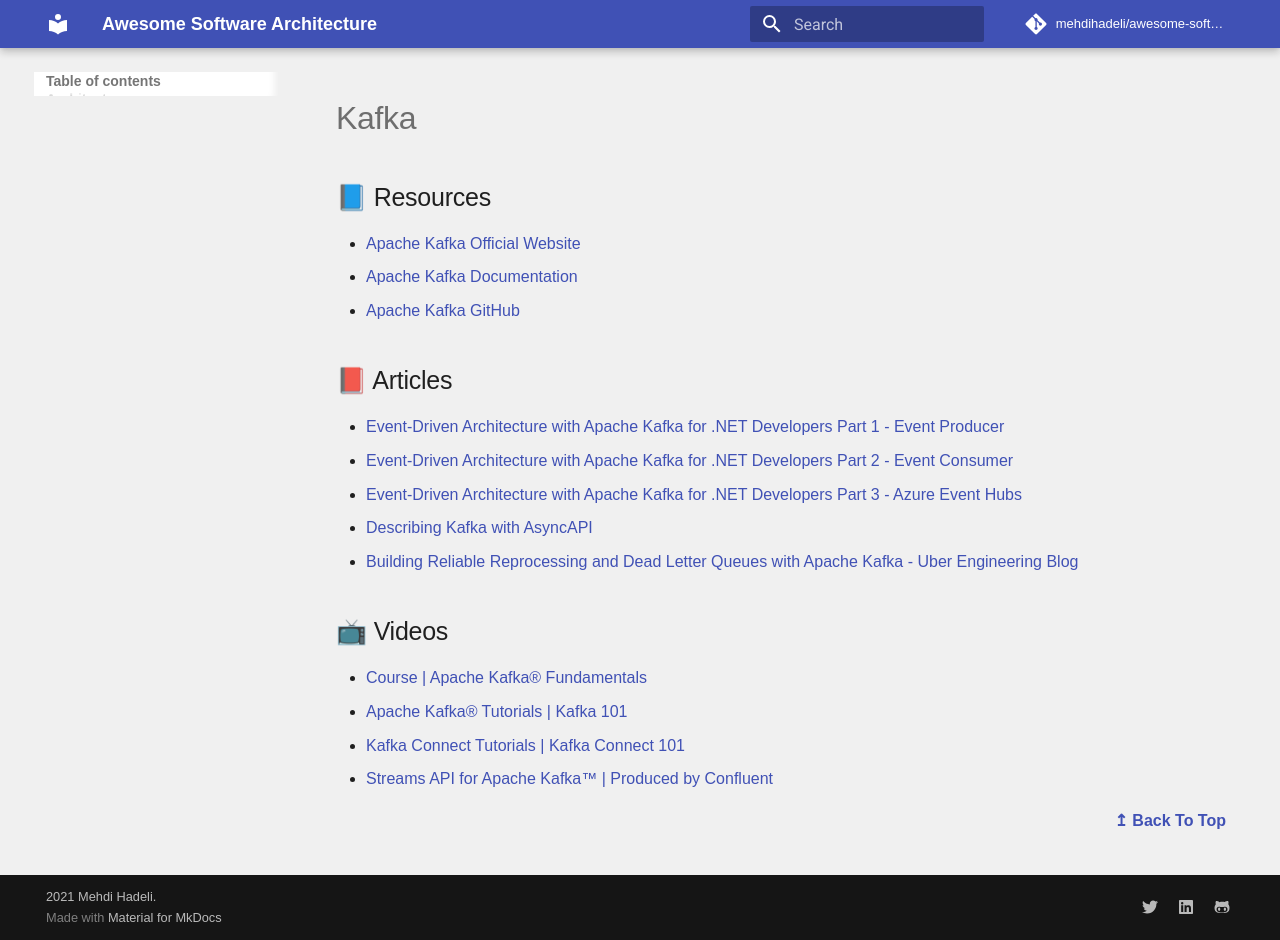
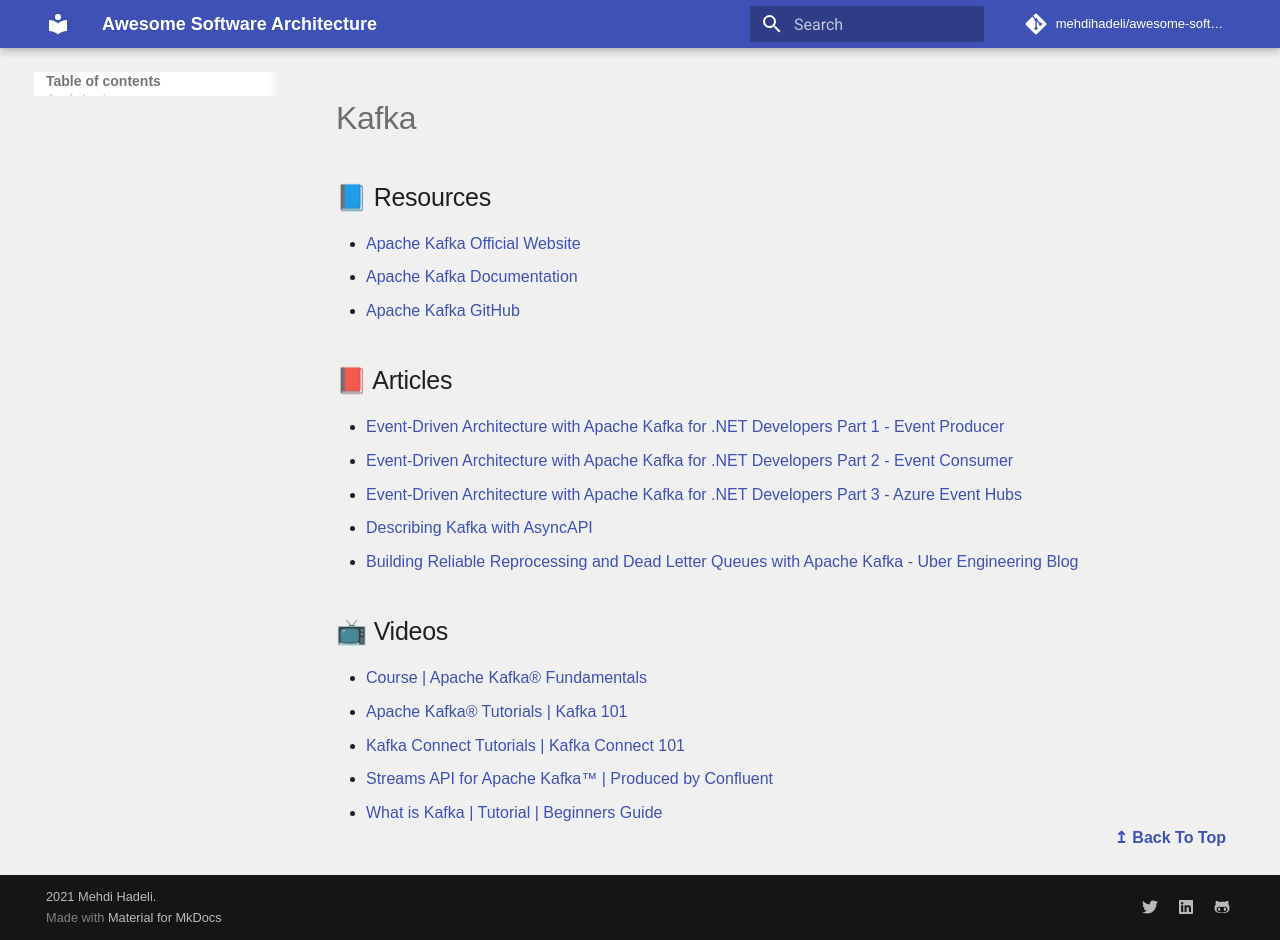
Before and after one commit to mehdihadeli/awesome-software-architecture, an MkDocs documentation site: the page built from docs/messaging/kafka.md, in a window 1280 px wide and 940 px high. Built offline with MkDocs 1.6.1 and Material for MkDocs 9.7.7, drawn with Linux system fonts in a browser that asks for light colours; comment, search, counter and statistics services are not loaded.

Commit message:
adding a kafka link

```diff
--- a/docs/messaging/kafka.md
+++ b/docs/messaging/kafka.md
@@ -18,7 +18,7 @@
 - [Apache Kafka® Tutorials | Kafka 101](https://www.youtube.com/playlist?list=PLa7VYi0yPIH0KbnJQcMv5N9iW8HkZHztH)
 - [Kafka Connect Tutorials | Kafka Connect 101](https://www.youtube.com/playlist?list=PLa7VYi0yPIH1MB2n2w8pMZguffCDu2L4Y)
 - [Streams API for Apache Kafka™ | Produced by Confluent](https://www.youtube.com/playlist?list=PLa7VYi0yPIH1vDclVOB49xUruBAWkOCZD)
-
+- [What is Kafka | Tutorial | Beginners Guide](https://www.youtube.com/watch?v=heR3I3Wxgro)
   <div align="right">
     <b><a href="#contents">↥ Back To Top</a></b>
   </div>
```
